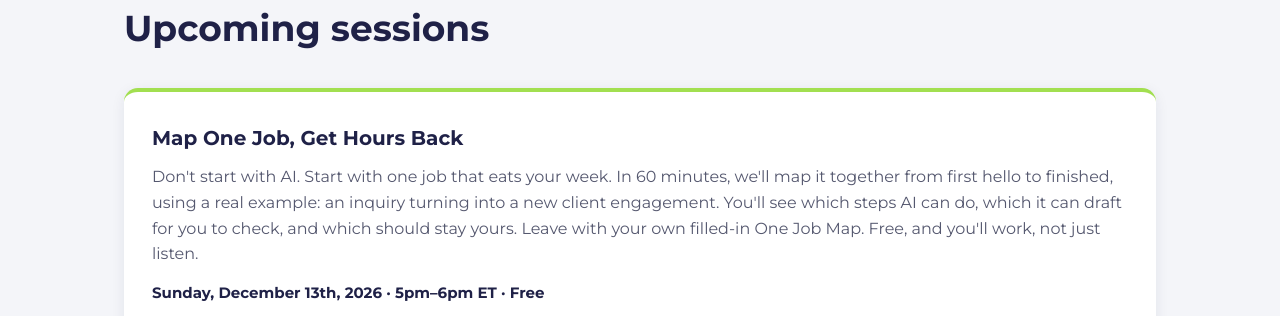
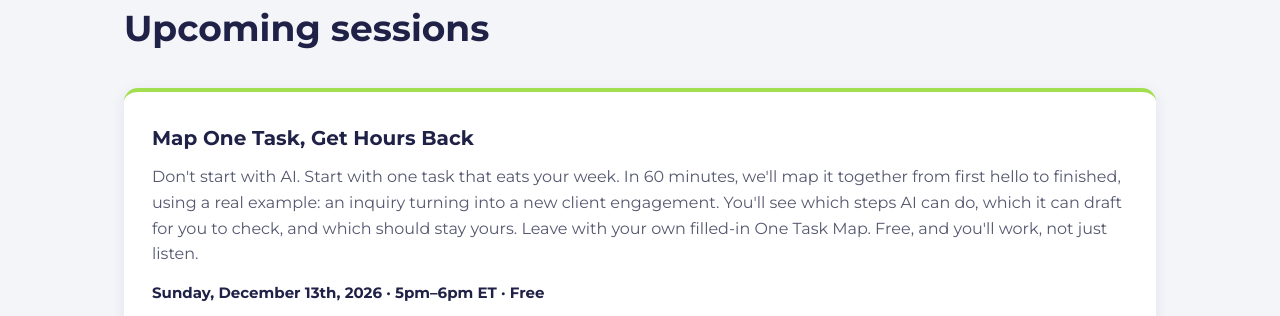
Before and after one commit to AfroAstro/threesistersai-site, a plain HTML site: page training/index.html in a window 1280 px wide. Shown: the part 1166-1482 px from the top of the page. Drawn offline with Linux system fonts and the light colour scheme.

Commit message:
Rename session wording from 'job' to 'task' on training page
Co-Authored-By: Claude Sonnet 5.5 <noreply@anthropic.com>

```diff
--- a/training/index.html
+++ b/training/index.html
@@ -72,8 +72,8 @@
          with event name, date/time ET, and the Luma registration link. Remove the empty-state div. -->
     <div class="cards">
       <div class="card">
-        <h3>Map One Job, Get Hours Back</h3>
-        <p>Don't start with AI. Start with one job that eats your week. In 60 minutes, we'll map it together from first hello to finished, using a real example: an inquiry turning into a new client engagement. You'll see which steps AI can do, which it can draft for you to check, and which should stay yours. Leave with your own filled-in One Job Map. Free, and you'll work, not just listen.</p>
+        <h3>Map One Task, Get Hours Back</h3>
+        <p>Don't start with AI. Start with one task that eats your week. In 60 minutes, we'll map it together from first hello to finished, using a real example: an inquiry turning into a new client engagement. You'll see which steps AI can do, which it can draft for you to check, and which should stay yours. Leave with your own filled-in One Task Map. Free, and you'll work, not just listen.</p>
         <p class="price">Sunday, December 13th, 2026 · 5pm–6pm ET · Free</p>
         <p style="margin-top:14px"><a class="btn" href="https://luma.com/vo0r258w">Register Free</a></p>
       </div>
```
